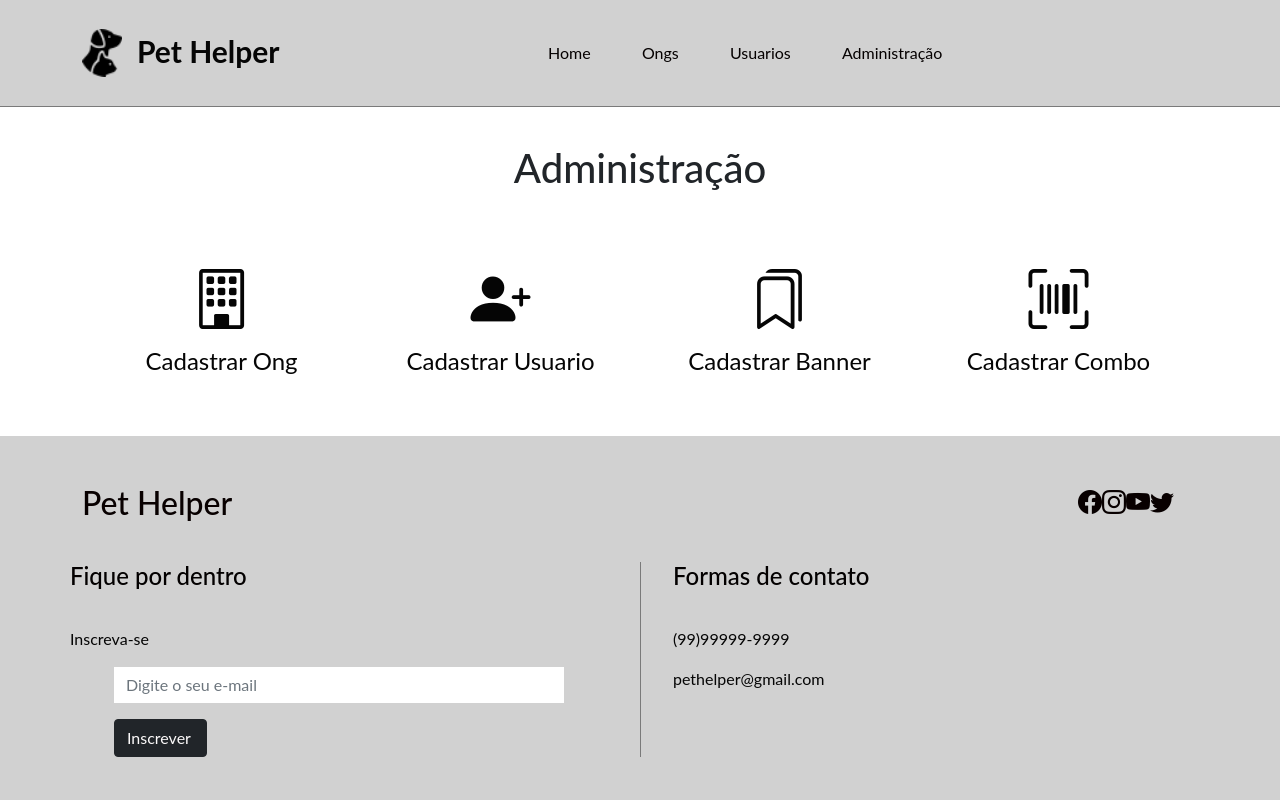
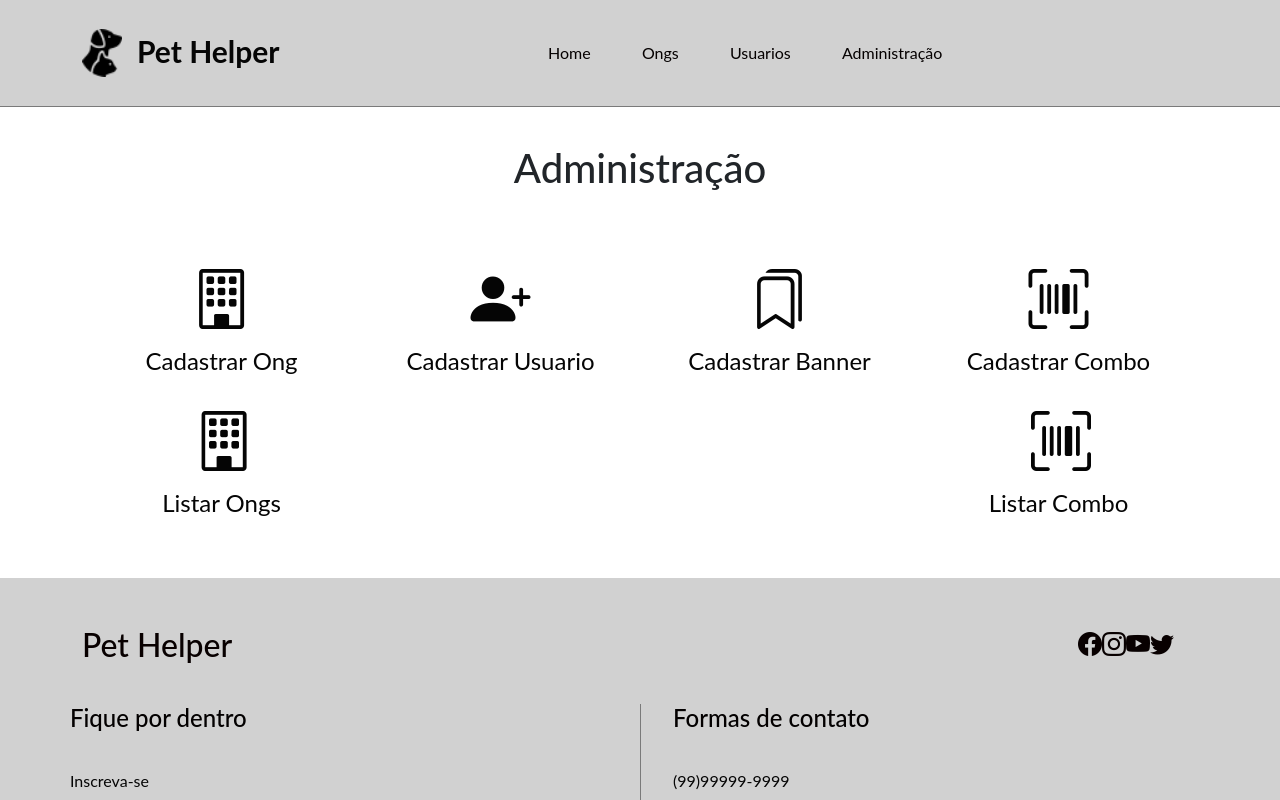
Before and after one commit to alexandrejengenhariadev/pethelper, an Angular app: page /cadastro in a window 1280 px wide. Shown: the top 800 px of the page. Built offline with nearby package versions, Linux system fonts and the light colour scheme.

Commit message:
finalizado pagina combo individual

```diff
--- a/src/app/components/pages/cadastro/cadastro.component.html
+++ b/src/app/components/pages/cadastro/cadastro.component.html
@@ -14,6 +14,10 @@
         <a routerLink="../ongs/new">
           <i class="bi bi-building"></i>
           <p>Cadastrar Ong</p>
+        </a>
+        <a routerLink="../ongs">
+          <i class="bi bi-building"></i>
+          <p>Listar Ongs</p>
         </a>
       </div>
       <div class="col-md-3 opcoes">
@@ -33,5 +37,9 @@
           <i class="bi bi-upc-scan"></i>
           <p>Cadastrar Combo</p>
         </a>
+        <a routerLink="../combos">
+          <i class="bi bi-upc-scan"></i>
+          <p>Listar Combo</p>
+        </a>
       </div>
     </div>
--- a/src/app/components/pages/combos/combos.component.html
+++ b/src/app/components/pages/combos/combos.component.html
@@ -10,12 +10,17 @@
     <h1>Combos cadastrados:</h1>
       <div *ngIf="combos.length > 0; else noCombos ">
                     <!--IMAGEM COM O LOGOTIPO DAS ONGS-->
-                    <div class="ongs-container">
-                        <div class="ong" *ngFor="let combo of combos">
+                    <div class="combos-container">
+                        <div class="combo" *ngFor="let combo of combos">
                             <div class="banner-content">
                                 <p class="secondary-color">COMBO</p>
 
                                 <h3>{{combo.id}}</h3>
+                                <p>{{combo.produto1}}</p>
+                                <p>{{combo.produto2}}</p>
+                                <p>{{combo.produto3}}</p>
+                                <p>{{combo.produto4}}</p>
+                                <p>{{combo.valor}}</p>
 
 
 
--- a/src/app/components/pages/combos/combos.component.ts
+++ b/src/app/components/pages/combos/combos.component.ts
@@ -21,12 +21,6 @@ export class CombosComponent implements OnInit {
   ngOnInit(): void {
     this.comboService.getCombos().subscribe((items)=>{
       const data = items.data;
-      data.map((item)=>{
-        item.created_at=new Date(item.created_at!).toLocaleDateString(
-          'pt-BR'
-        );
-      });
-
       this.allCombos = data;
       this.combos = data;
     });
```
